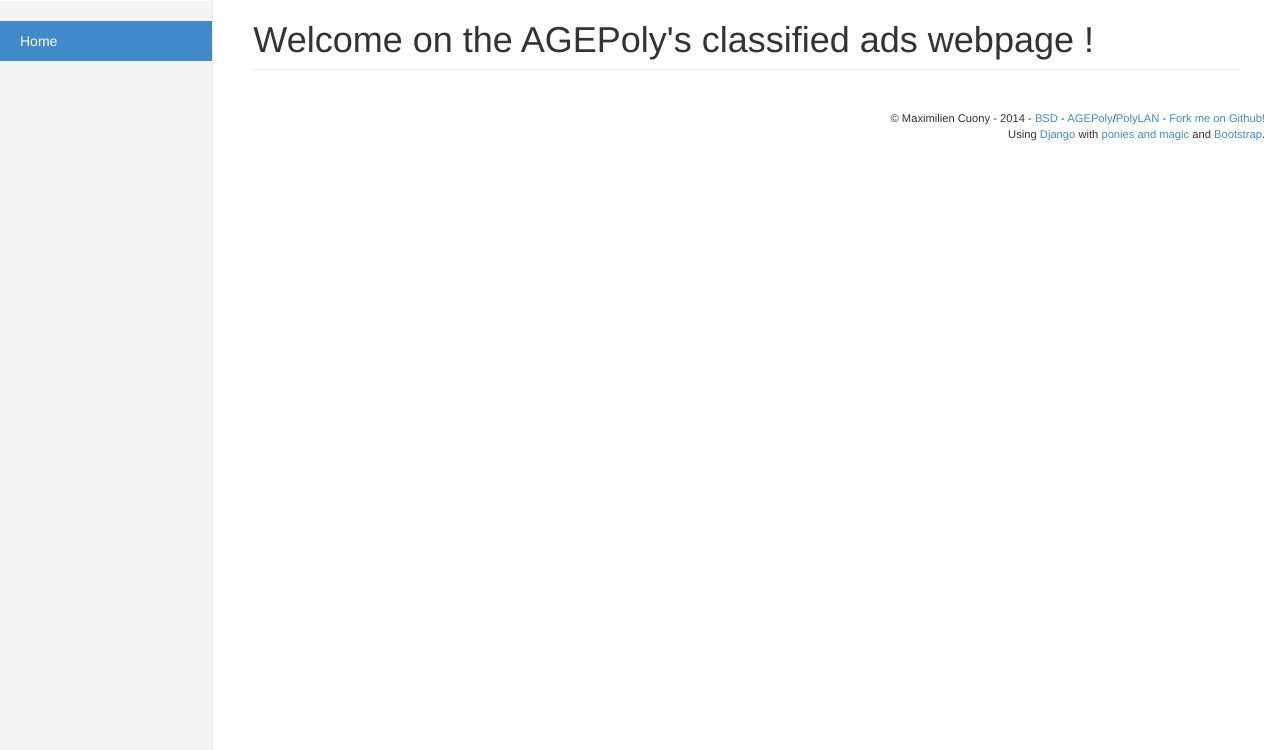
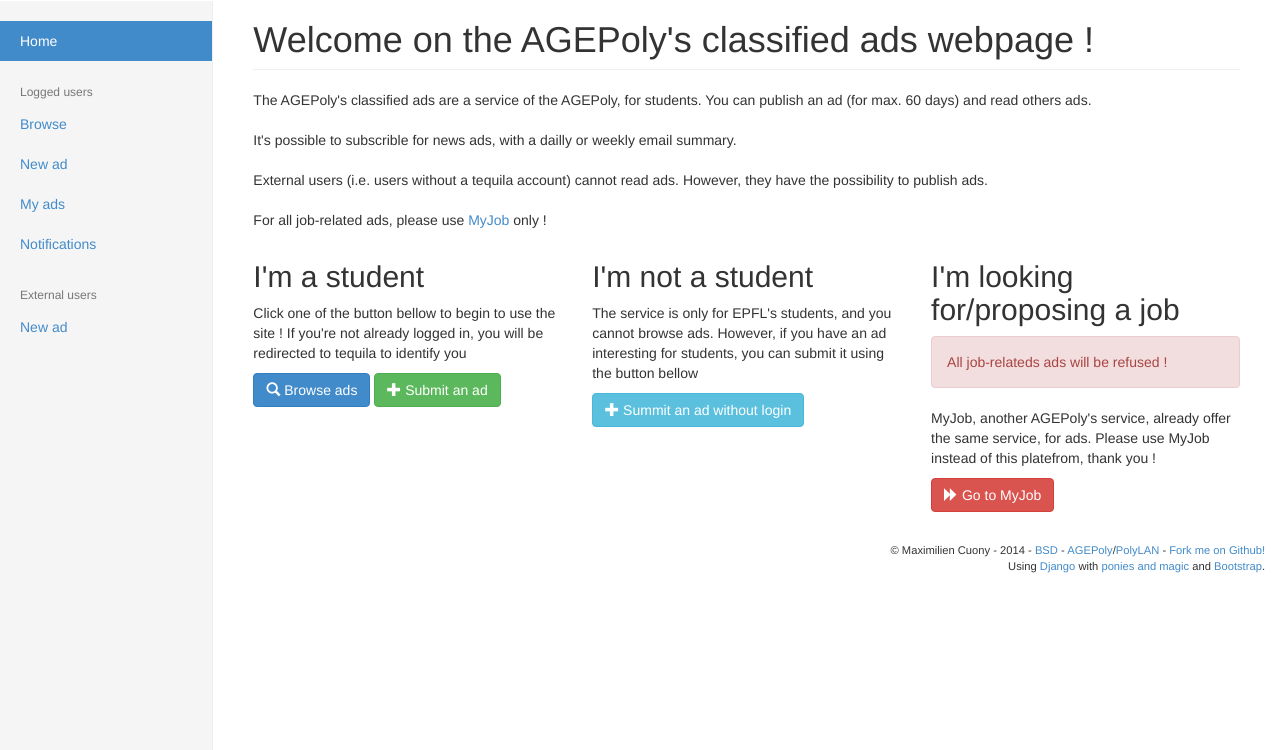
Before and after one commit to PolyLAN/polyclassifiedads, a Django app: template polyclassifiedads/templates/polyclassifiedads/home.html in a window 1280 px wide. Shown: the part 50-800 px from the top of the page. Run offline with Django 3.2, Linux system fonts and the light colour scheme; the template is opened without the code that fills it, so the values that code supplies are empty; some libraries are stand-ins or nearby versions.

Commit message:
Home page and left menu

```diff
--- a/polyclassifiedads/templates/polyclassifiedads/base.html
+++ b/polyclassifiedads/templates/polyclassifiedads/base.html
@@ -73,6 +73,20 @@
             <li id="polyads-menu-home"><a href="{% url 'polyclassifiedads.views.home' %}">{% trans "Home" %}</a></li>
           </ul>
 
+          <ul class="nav nav-sidebar">
+            <li class="dropdown&#45;header">{% trans "Logged users" %}</li>
+            <li id="polyads-menu-browse"><a href="{% url 'polyclassifiedads.views.home' %}">{% trans "Browse" %}</a></li>
+            <li id="polyads-menu-newad"><a href="{% url 'polyclassifiedads.views.home' %}">{% trans "New ad" %}</a></li>
+            <li id="polyads-menu-myads"><a href="{% url 'polyclassifiedads.views.home' %}">{% trans "My ads" %}</a></li>
+            <li id="polyads-menu-notifications"><a href="{% url 'polyclassifiedads.views.home' %}">{% trans "Notifications" %}</a></li>
+          </ul>
+
+
+          <ul class="nav nav-sidebar">
+            <li class="dropdown&#45;header">{% trans "External users" %}</li>
+            <li id="polyads-menu-newpulicad"><a href="{% url 'polyclassifiedads.views.home' %}">{% trans "New ad" %}</a></li>
+          </ul>
+
         </div>
         <div class="col-sm-9 col-sm-offset-3 col-md-10 col-md-offset-2 main">
           {% block content %}
--- a/polyclassifiedads/templates/polyclassifiedads/home.html
+++ b/polyclassifiedads/templates/polyclassifiedads/home.html
@@ -7,6 +7,36 @@
 
     <h1 class="page-header">{% trans "Welcome on the AGEPoly's classified ads webpage !" %}</h1>
 
+    <p>{% blocktrans %}
+    The AGEPoly's classified ads are a service of the AGEPoly, for students. You can publish an ad (for max. 60 days) and read others ads.<br /><br />
+
+    It's possible to subscrible for news ads, with a dailly or weekly email summary.<br /><br />
+
+    External users (i.e. users without a tequila account) cannot read ads. However, they have the possibility to publish ads.<br /><br />
+
+    For all job-related ads, please use <a href="http://myjob.epfl.ch">MyJob</a> only !
+
+    </p>
+    {% endblocktrans %}
+
+    <div class="row">
+        <div class="col-lg-4">
+            <h2>{% trans "I'm a student" %}</h2>
+            <p>{% trans "Click one of the button bellow to begin to use the site ! If you're not already logged in, you will be redirected to tequila to identify you "%}</p>
+            <p><a class="btn btn-primary" href="#" role="button"><i class="glyphicon glyphicon-search"></i> {% trans "Browse ads" %}</a> <a class="btn btn-success" href="#" role="button"><i class="glyphicon glyphicon-plus"></i> {% trans "Submit an ad" %}</a></p>
+        </div>
+        <div class="col-lg-4">
+            <h2>{% trans "I'm not a student" %}</h2>
+            <p>{% trans "The service is only for EPFL's students, and you cannot browse ads. However, if you have an ad interesting for students, you can submit it using the button bellow" %}</p>
+          <p><a class="btn btn-info" href="#" role="button"><i class="glyphicon glyphicon-plus"></i> {% trans "Summit an ad without login" %}</a></p>
+       </div>
+        <div class="col-lg-4">
+            <h2>{% trans "I'm looking for/proposing a job" %}</h2>
+            <p class="alert alert-danger">{% trans "All job-relateds ads will be refused !" %}</p>
+            <p>{% trans "MyJob, another AGEPoly's service, already offer the same service, for ads. Please use MyJob instead of this platefrom, thank you !" %}</p>
+            <p><a class="btn btn-danger" href="http://myjob.epfl.ch" role="button"><i class="glyphicon glyphicon-forward"></i> {% trans "Go to MyJob" %}</a></p>
+        </div>
+      </div>
 
     <script type="text/javascript">$('#polyads-menu-home').addClass('active');</script>
 
```
